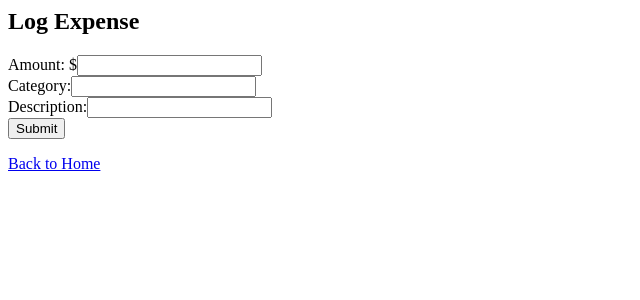
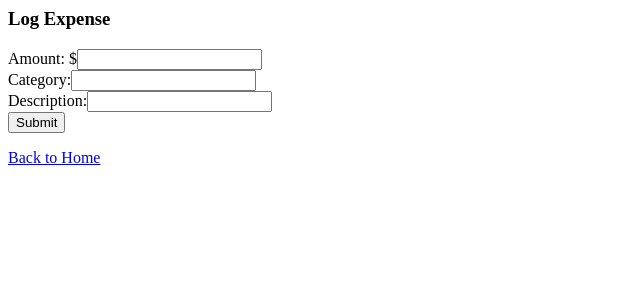
Before and after one commit to marmar0920/Budget, a Flask app: page /log_expense in a window 1280 px wide. Shown: the top 300 px of the page, without its empty margins (0-640 px from the left). Run offline with Flask 3, Linux system fonts and the light colour scheme.

Commit message:
Update log_expense.html

```diff
--- a/Templates/log_expense.html
+++ b/Templates/log_expense.html
@@ -1,4 +1,5 @@
-<h2>Log Expense</h2>
+<h3>Log Expense</h3>
+    <link rel="stylesheet" href="https://fonts.googleapis.com/css2?family=Playfair+Display:wght@400;700&display=swap">
 <form method="post">
     <label>Amount: $</label><input type="number" step="0.01" name="amount" required><br>
     <label>Category:</label><input type="text" name="category" required><br>
```
